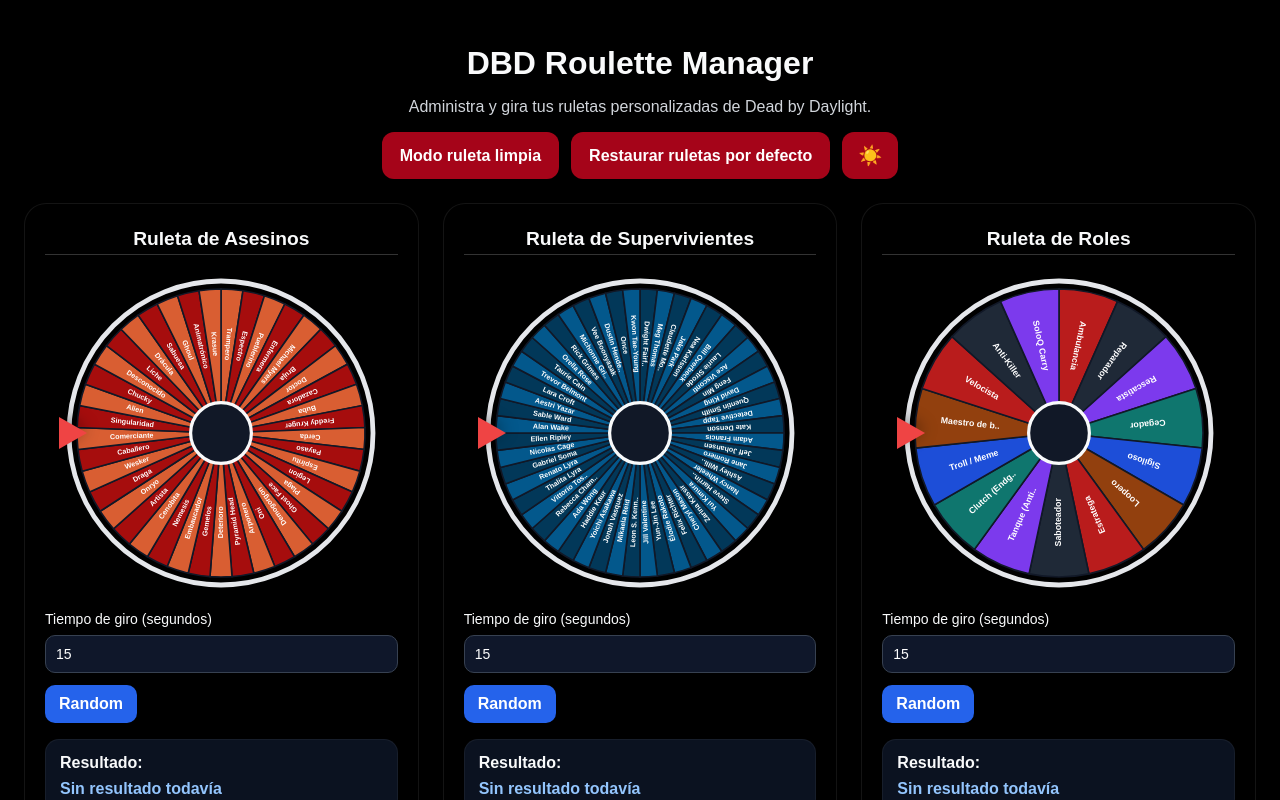
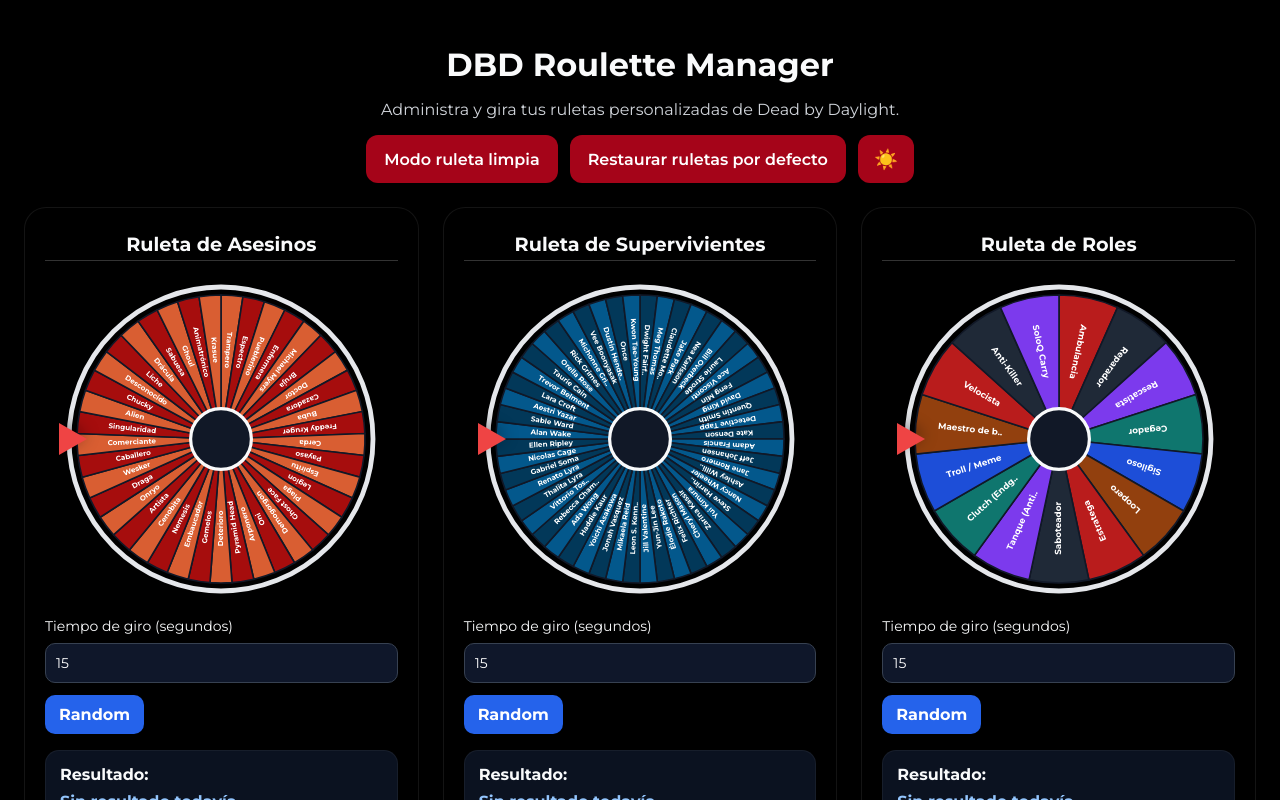
Before and after one commit to MarioFrancoJ/dbd-ruleta-wheel, a React (Vite) app: page / in a window 1280 px wide. Shown: the top 800 px of the page. Built offline with nearby package versions, Linux system fonts and the light colour scheme.

Commit message:
Unify typography: use Montserrat throughout the app

```diff
--- a/index.html
+++ b/index.html
@@ -4,6 +4,9 @@
     <meta charset="UTF-8" />
     <link rel="icon" type="image/svg+xml" href="/favicon.svg" />
     <meta name="viewport" content="width=device-width, initial-scale=1.0" />
+    <link rel="preconnect" href="https://fonts.googleapis.com">
+    <link rel="preconnect" href="https://fonts.gstatic.com" crossorigin>
+    <link href="https://fonts.googleapis.com/css2?family=Montserrat:wght@400;600;700;900&display=swap" rel="stylesheet">
     <title>dbd-ruleta</title>
   </head>
   <body>
--- a/src/App.css
+++ b/src/App.css
@@ -4,7 +4,8 @@
 
 body {
   margin: 0;
-  font-family: Arial, sans-serif;
+  font-family: 'Montserrat', sans-serif;
+  font-weight: 400;
   background:
     radial-gradient(circle at top, #000000 0%, #000000 45%, #000000 100%);
   color: #f9fafb;
@@ -29,6 +30,7 @@
 .app__header h1 {
   margin-bottom: 8px;
   font-size: 2rem;
+  font-weight: 700;
 }
 
 .app__header p {
@@ -43,7 +45,7 @@
   cursor: pointer;
   background: #A50419;
   color: white;
-  font-weight: 700;
+  font-weight: 600;
 }
 
 .app__header button.theme-toggle {
@@ -72,6 +74,7 @@
   margin-bottom: 18px;
   text-align: center;
   font-size: 1.2rem;
+  font-weight: 700;
 }
 
 .wheel-card__title-input {
@@ -80,7 +83,7 @@
   margin-bottom: 18px;
   text-align: center;
   font-size: 1.2rem;
-  font-weight: bold;
+  font-weight: 700;
   background: transparent;
   border: none;
   border-bottom: 1px solid rgba(255, 255, 255, 0.2);
@@ -777,8 +780,8 @@
   grid-column: 1;
   grid-row: 1;
   font-size: 32px;
-  font-weight: 900;
-  font-family: Impact, 'Arial Black', sans-serif;
+  font-weight: 700;
+  font-family: 'Montserrat', sans-serif;
   color: #f8fafc;
   margin: 0;
   text-align: left;
```
